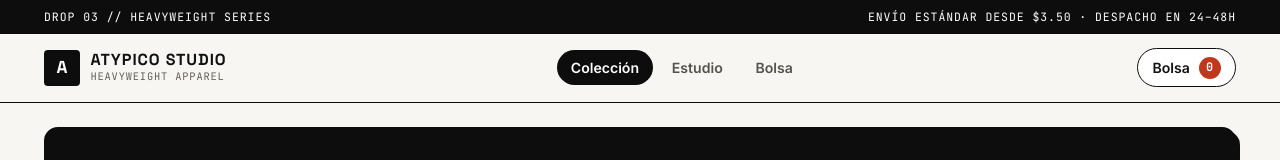
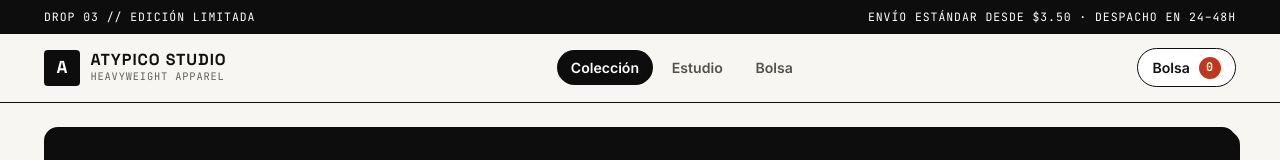
Before and after one commit to DxferStrife/atypico-showcase-store, a React (Vite) app: page / in a window 1280 px wide. Shown: the top 160 px of the page. Built offline with nearby package versions, Linux system fonts and the light colour scheme.

Commit message:
style: actualizar banner superior para validar despliegue continuo en S3

```diff
--- a/src/components/layout/RootLayout.tsx
+++ b/src/components/layout/RootLayout.tsx
@@ -72,7 +72,7 @@ export function RootLayout() {
       {/* Barra de anuncio superior de marca */}
       <div className="aty-announcement">
         <div className="aty-container aty-announcement__inner">
-          <span>DROP 03 // HEAVYWEIGHT SERIES</span>
+          <span>DROP 03 // EDICIÓN LIMITADA</span>
           <span>ENVÍO ESTÁNDAR DESDE $3.50 · DESPACHO EN 24–48H</span>
         </div>
       </div>
```
